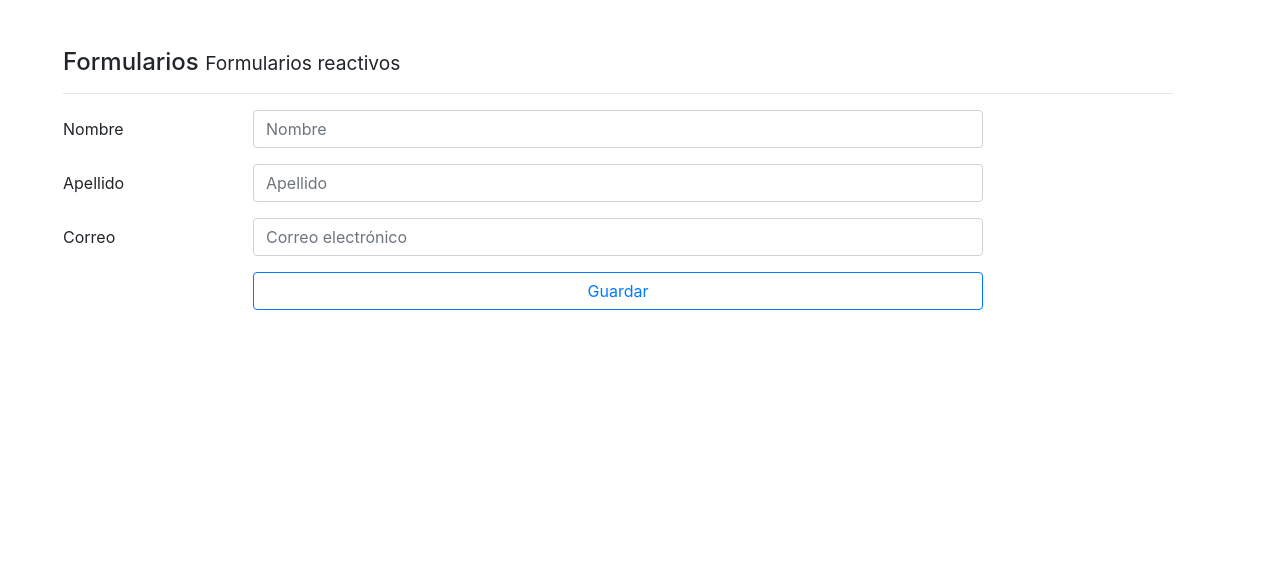
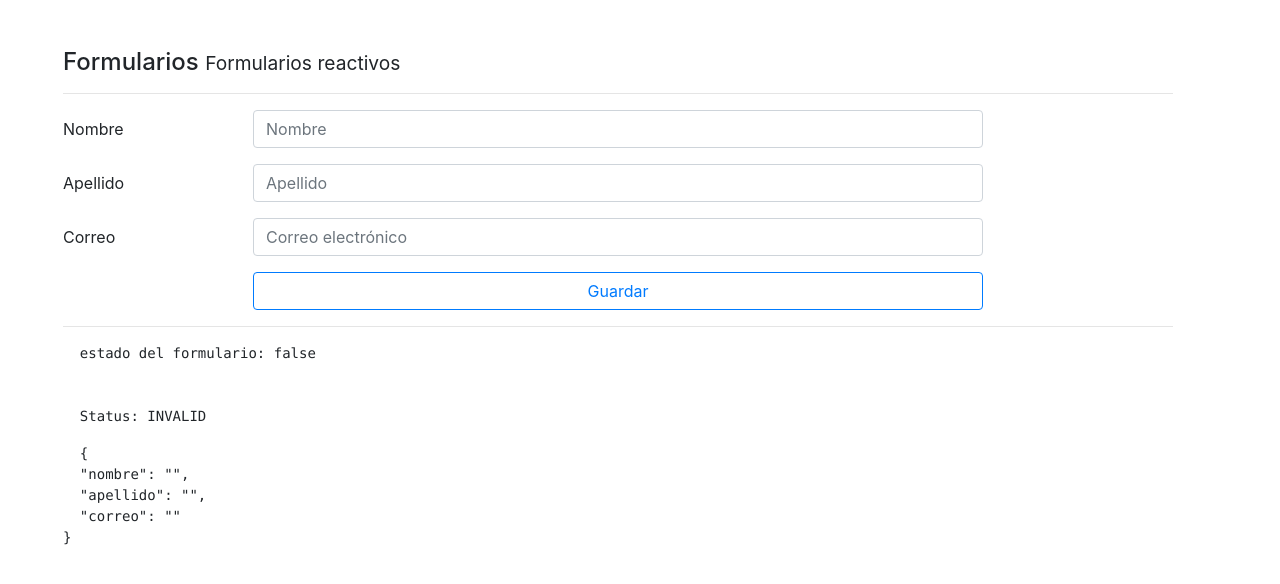
Before and after one commit to MilthonB/Angular-practicas, an Angular app in the folder formularios/: page /reactivo in a window 1280 px wide. Shown: the top 584 px of the page. Built offline with nearby package versions, Linux system fonts and the light colour scheme.

Commit message:
form reactivos

```diff
--- a/formularios/src/app/app-routing.module.ts
+++ b/formularios/src/app/app-routing.module.ts
@@ -6,7 +6,7 @@ import { TemplateComponent } from './pages/template/template.component';
 const routes: Routes = [
   {path:'template', component: TemplateComponent},
   {path:'reactivo', component: ReactiveComponent},
-  {path:'**', pathMatch:'full', redirectTo:'template'},
+  {path:'**', pathMatch:'full', redirectTo:'reactivo'},
 ];
 
 @NgModule({
--- a/formularios/src/app/app.module.ts
+++ b/formularios/src/app/app.module.ts
@@ -1,7 +1,7 @@
 import { NgModule } from '@angular/core';
 import { BrowserModule } from '@angular/platform-browser';
 
-import { FormsModule } from '@angular/forms';
+import { FormsModule, ReactiveFormsModule } from '@angular/forms';
 import { HttpClientModule } from '@angular/common/http';
 
 
@@ -20,7 +20,8 @@ import { ReactiveComponent } from './pages/reactive/reactive.component';
     BrowserModule,
     AppRoutingModule,
     FormsModule,
-    HttpClientModule
+    HttpClientModule,
+    ReactiveFormsModule
   ],
   providers: [],
   bootstrap: [AppComponent]
--- a/formularios/src/app/pages/reactive/reactive.component.html
+++ b/formularios/src/app/pages/reactive/reactive.component.html
@@ -1,6 +1,6 @@
 <h4>Formularios <small> Formularios reactivos </small></h4>
 <hr>
-<form autocomplete="off">
+<form autocomplete="off" [formGroup]="forma" (ngSubmit)="guardar()">
 
   <div>
 
@@ -10,7 +10,8 @@
 
         <input class="form-control"
                type="text"
-               placeholder="Nombre">
+               placeholder="Nombre"
+               formControlName="nombre">
       </div>
     </div>
 
@@ -20,7 +21,8 @@
 
         <input class="form-control"
                type="text"
-               placeholder="Apellido">
+               placeholder="Apellido"
+               formControlName="apellido">
       </div>
     </div>
 
@@ -32,7 +34,8 @@
 
       <input class="form-control"
              type="email"
-             placeholder="Correo electrónico">
+             placeholder="Correo electrónico"
+             formControlName="correo">
     </div>
   </div>
 
@@ -48,3 +51,19 @@
   </div>
 
 </form>
+
+
+
+<hr>
+
+
+<pre>
+  estado del formulario: {{ forma.valid }}
+  <br>
+  Status: {{ forma.status }}
+</pre>
+
+
+<pre>
+  {{ forma.value | json }}
+</pre>
--- a/formularios/src/app/pages/reactive/reactive.component.ts
+++ b/formularios/src/app/pages/reactive/reactive.component.ts
@@ -1,4 +1,5 @@
 import { Component, OnInit } from '@angular/core';
+import { FormBuilder, FormGroup, ReactiveFormsModule, Validators } from '@angular/forms';
 
 @Component({
   selector: 'app-reactive',
@@ -7,9 +8,44 @@ import { Component, OnInit } from '@angular/core';
 })
 export class ReactiveComponent implements OnInit {
 
-  constructor() { }
+  forma: FormGroup;
+
+  constructor( private fb: FormBuilder) {
+
+    this.crearFormulario();
+
+  }
 
   ngOnInit(): void {
   }
 
+
+  crearFormulario(){
+    //nombre:['valor que deseas establecer como defecto',
+    //'validadores sincronos',
+    //'valores asincronos ]
+
+    //validadores sincronos que se pueden hacer de inmediatamente
+    //y que no requieren respuesta de algun servicio
+
+
+
+    //nombre: ['',],
+      this.forma = this.fb.group({
+        nombre  : ['', [Validators.required, Validators.minLength(5)]],
+        apellido: ['', [Validators.required, Validators.minLength(5)]],
+        correo  : ['', [Validators.pattern("[a-z0-9._%+-]+@[a-z0-9.-]+\.[a-z]{2,3}$"), Validators.required]
+      ],
+      });
+
+  }
+
+
+  guardar(){
+    console.log(this.forma);
+  }
+
+
+
+
 }
```
